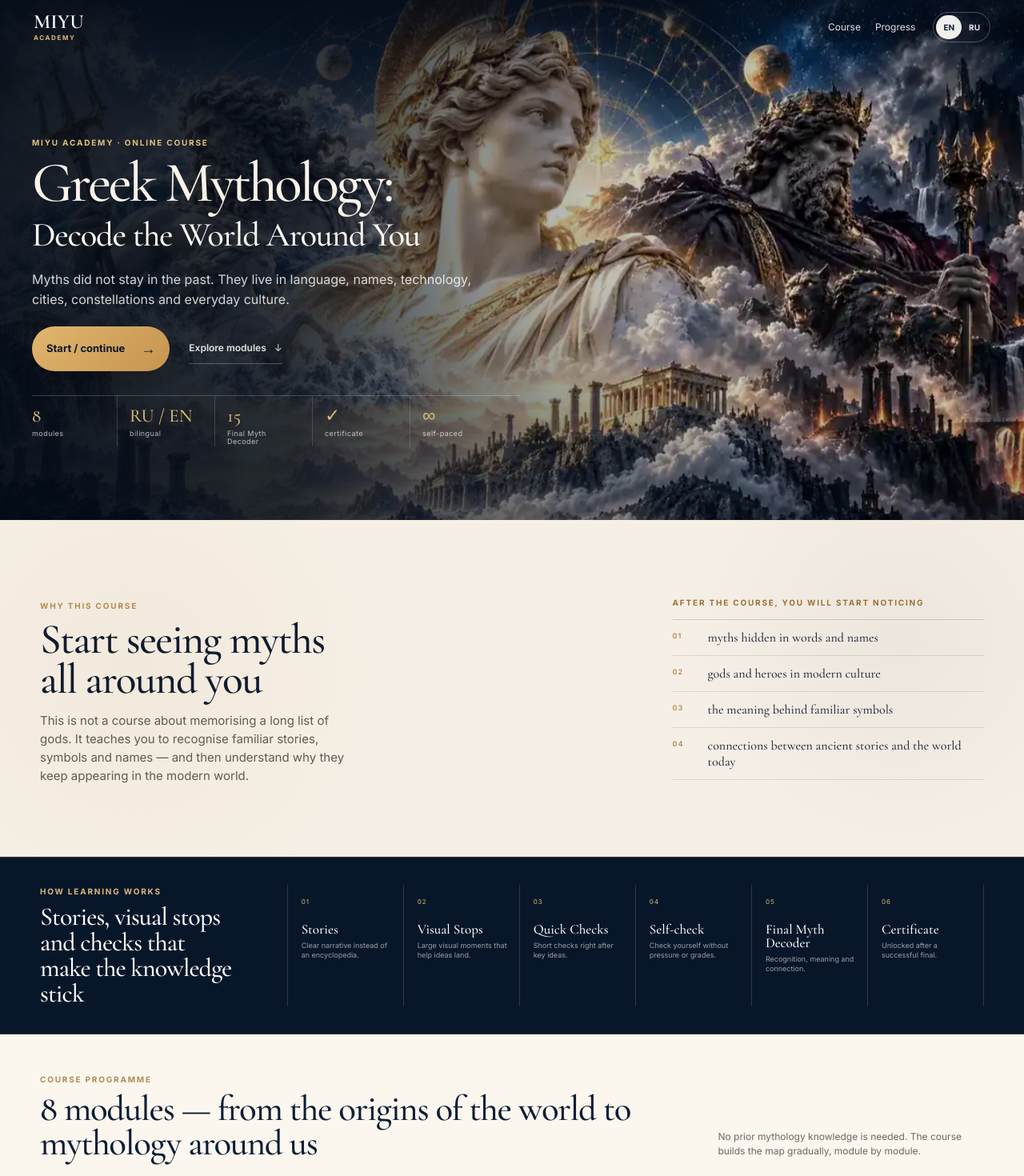
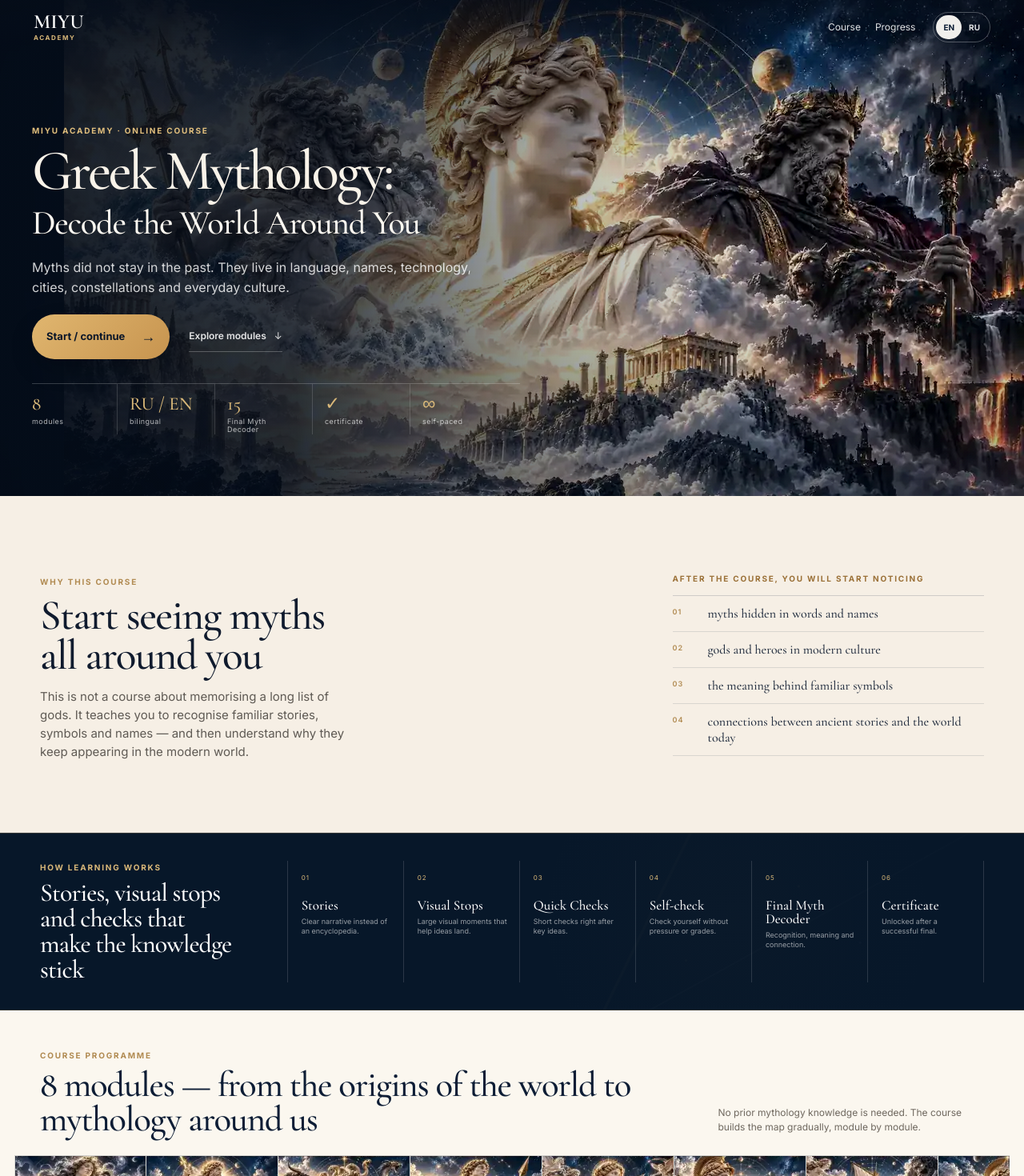
Before and after one commit to olesiabositi-hub/miyu-academy, a Next.js app: page /en/courses/greek-mythology in a window 1280 px wide. Shown: the top 1470 px of the page at 80% size. Built offline with nearby package versions, Linux system fonts and the light colour scheme.

Commit message:
Fix landing image scaling and remove low-resolution full-bleed crops

```diff
--- a/app/[locale]/globals.css
+++ b/app/[locale]/globals.css
@@ -1095,3 +1095,108 @@ h1,h2,h3,h4{font-family:var(--font-serif);font-weight:500;line-height:1.05;color
 }
 
 /* MIYU production deploy sync: Greek Mythology editorial landing */
+
+/* Greek Mythology image-quality and visual-variety pass, 2026-10-06 */
+.gmHero{min-height:620px}
+.gmHeroBackdrop .courseLivingHeroImage{
+  inset:0;
+  background-size:1200px 1451px;
+  background-position:right top;
+  transform:none!important;
+  transform-origin:center;
+  animation:none!important;
+  transition:none!important;
+  filter:saturate(.93) contrast(1.04)
+}
+.gmHeroBackdrop .courseLivingHeroLight,
+.gmHeroBackdrop .courseLivingHeroMist,
+.gmHeroBackdrop .courseLivingHeroGold{inset:0}
+
+.gmWhy:before{
+  z-index:1;
+  background:
+    linear-gradient(90deg,#f6efe5 0%,rgba(246,239,229,.96) 20%,rgba(246,239,229,.36) 43%,rgba(246,239,229,.28) 58%,rgba(246,239,229,.94) 82%,#f6efe5 100%),
+    linear-gradient(180deg,rgba(246,239,229,.50),rgba(246,239,229,.18) 48%,rgba(246,239,229,.58))
+}
+.gmWhyArt{
+  z-index:0;
+  top:0;
+  bottom:0;
+  left:50%;
+  width:min(1600px,100%);
+  opacity:1;
+  transform:translateX(-50%);
+  -webkit-mask-image:none;
+  mask-image:none
+}
+.gmWhyArt img{
+  display:block;
+  width:100%;
+  height:100%;
+  object-fit:cover;
+  object-position:center 46%;
+  filter:saturate(.62) contrast(.96) brightness(1.06);
+  opacity:.72
+}
+
+.gmLearningBackdrop{
+  inset:0;
+  opacity:1;
+  background:
+    radial-gradient(circle at 78% 30%,rgba(217,184,121,.14) 0 1px,transparent 2px),
+    radial-gradient(circle at 84% 62%,rgba(255,255,255,.10) 0 1px,transparent 2px),
+    radial-gradient(circle at 67% 72%,rgba(217,184,121,.10) 0 1px,transparent 2px),
+    linear-gradient(116deg,transparent 0 62%,rgba(217,184,121,.08) 62.1% 62.25%,transparent 62.4%),
+    linear-gradient(151deg,transparent 0 72%,rgba(255,255,255,.055) 72.1% 72.2%,transparent 72.35%),
+    radial-gradient(circle at 72% 48%,rgba(177,139,82,.10),transparent 26%)
+}
+.gmLearningBackdrop:after{
+  background:linear-gradient(90deg,#071729 0%,rgba(7,23,41,.76) 52%,rgba(7,23,41,.91) 100%)
+}
+
+.gmFinaleBackdrop{
+  inset:0;
+  opacity:1;
+  background:
+    radial-gradient(circle at 79% 33%,rgba(216,183,121,.12),transparent 23%),
+    radial-gradient(circle at 91% 18%,rgba(255,255,255,.055) 0 1px,transparent 2px),
+    linear-gradient(112deg,transparent 0 68%,rgba(216,183,121,.07) 68.1% 68.22%,transparent 68.35%),
+    linear-gradient(165deg,transparent 0 79%,rgba(255,255,255,.045) 79.1% 79.2%,transparent 79.35%)
+}
+.gmFinale:after{
+  background:
+    linear-gradient(90deg,rgba(4,13,25,.99) 0%,rgba(4,13,25,.94) 48%,rgba(4,13,25,.78) 100%),
+    linear-gradient(180deg,rgba(4,13,25,.04),rgba(4,13,25,.16))
+}
+
+.gmModuleImage .courseArtwork{transform:none}
+.gmModuleItem:hover .gmModuleImage .courseArtwork{transform:scale(1.015)}
+
+@media(max-width:860px){
+  .gmHero{min-height:660px}
+  .gmHeroBackdrop .courseLivingHeroImage{
+    background-size:1200px 1451px;
+    background-position:62% top
+  }
+  .gmWhyArt{
+    left:50%;
+    width:100%;
+    top:0;
+    bottom:0;
+    opacity:.82
+  }
+  .gmWhyArt img{object-position:58% 46%;opacity:.56}
+  .gmWhy:before{
+    background:
+      linear-gradient(180deg,#f6efe5 0%,rgba(246,239,229,.92) 30%,rgba(246,239,229,.44) 53%,rgba(246,239,229,.93) 79%,#f6efe5 100%),
+      linear-gradient(90deg,rgba(246,239,229,.93),rgba(246,239,229,.32),rgba(246,239,229,.88))
+  }
+}
+@media(max-width:620px){
+  .gmHero{min-height:700px}
+  .gmHeroBackdrop .courseLivingHeroImage{
+    background-size:1200px 1451px;
+    background-position:60% top
+  }
+  .gmWhyArt img{object-position:61% 46%;opacity:.46}
+}
```
